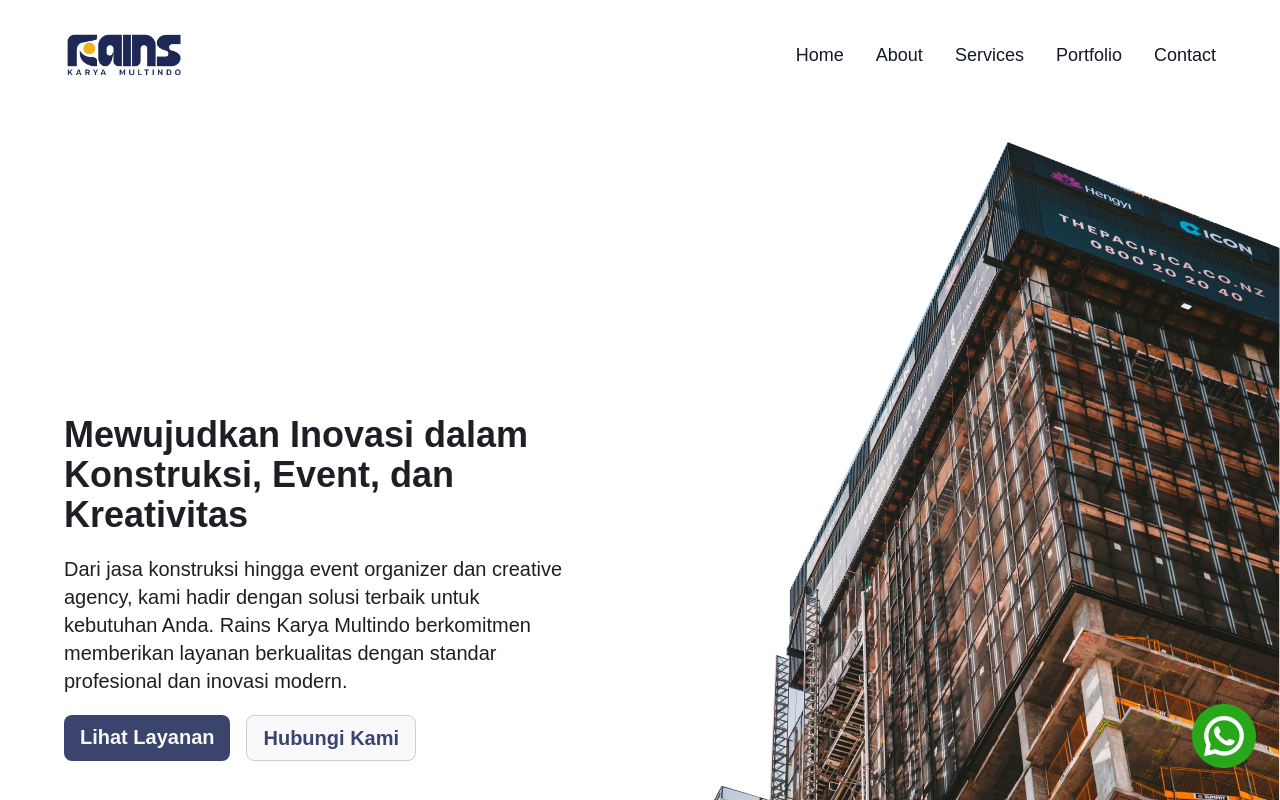
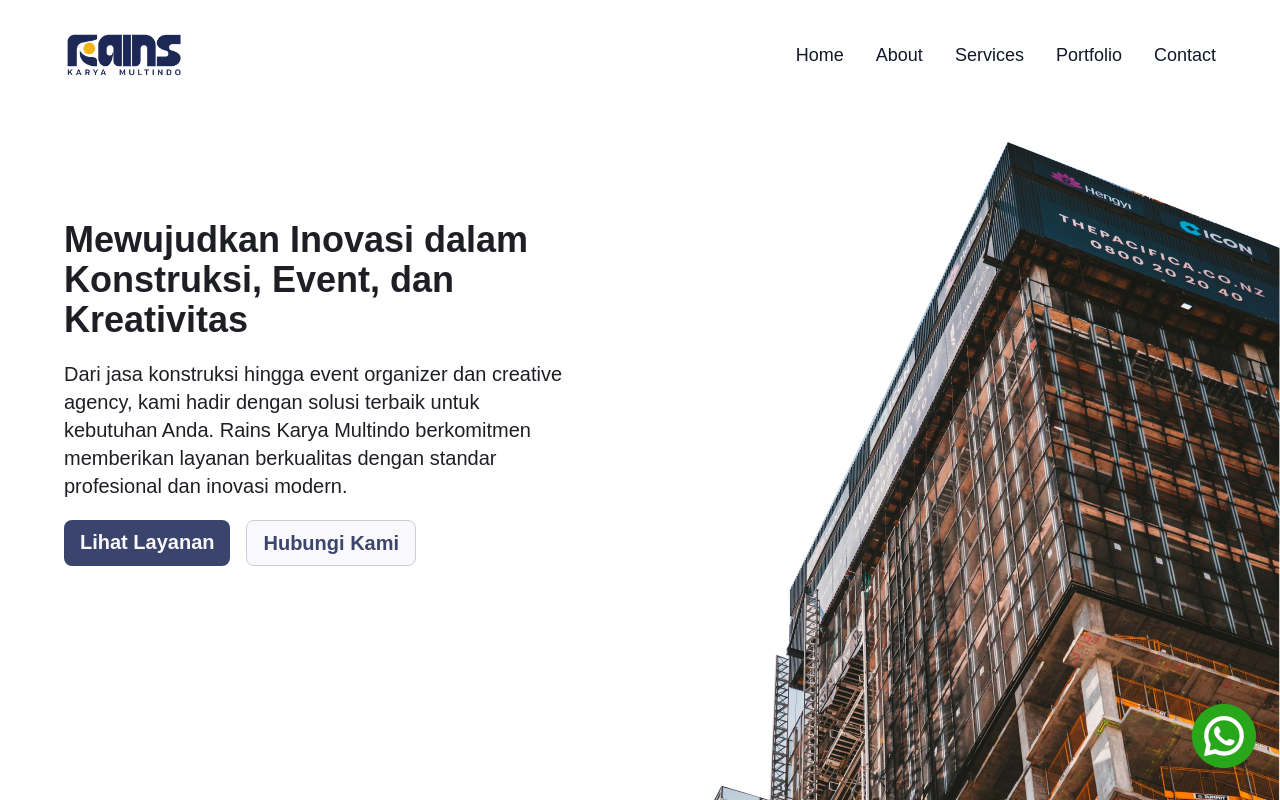
Before and after one commit to ganimalqudhaifi/freelance-rains-karya-multindo, a Next.js app: page / in a window 1280 px wide. Shown: the top 800 px of the page. Built offline with nearby package versions, Linux system fonts and the light colour scheme.

Commit message:
Add sticky hero description

```diff
--- a/src/components/hero-section.tsx
+++ b/src/components/hero-section.tsx
@@ -4,10 +4,10 @@ import Link from "next/link";
 export default function HeroSection() {
   return (
     <section
-      className="flex flex-col md:flex-row pt-8 pl-8 md:pl-16 items-center justify-between overflow-hidden text-primary-900"
+      className="flex flex-col md:flex-row pt-8 pl-8 md:pl-16 items-start justify-between overflow-hidden md:overflow-visible text-primary-900"
       id="home"
     >
-      <div className="w-full md:w-[500px] flex flex-col space-y-5 text-center md:text-left pr-8 md:pr-0">
+      <div className="md:sticky md:top-[220px] md:mb-36 w-full md:w-[500px] flex flex-col space-y-5 text-center md:text-left pr-8 md:pr-0">
         <h1 className="font-bold text-4xl">
           Mewujudkan Inovasi dalam Konstruksi, Event, dan Kreativitas
         </h1>
```
